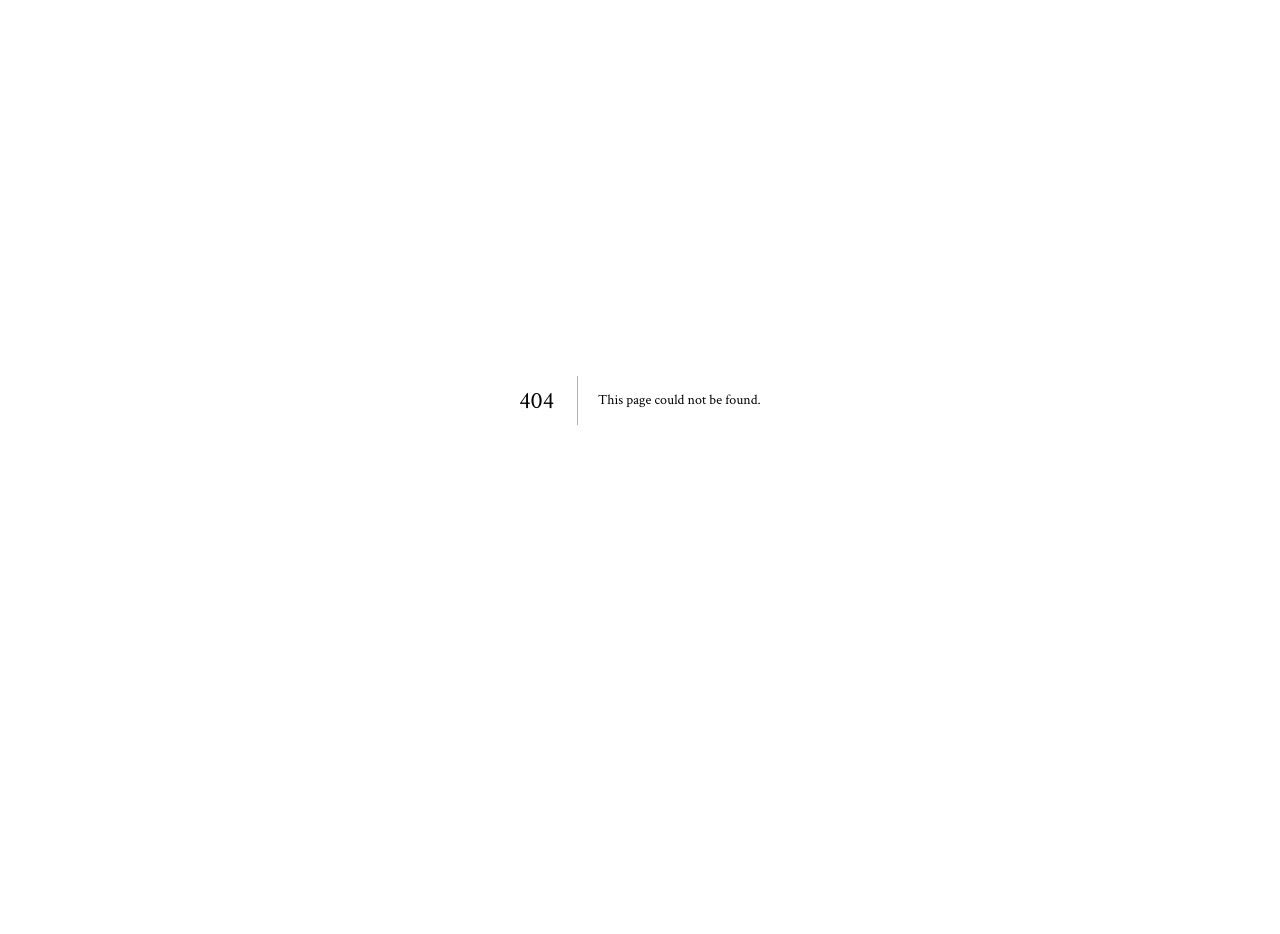
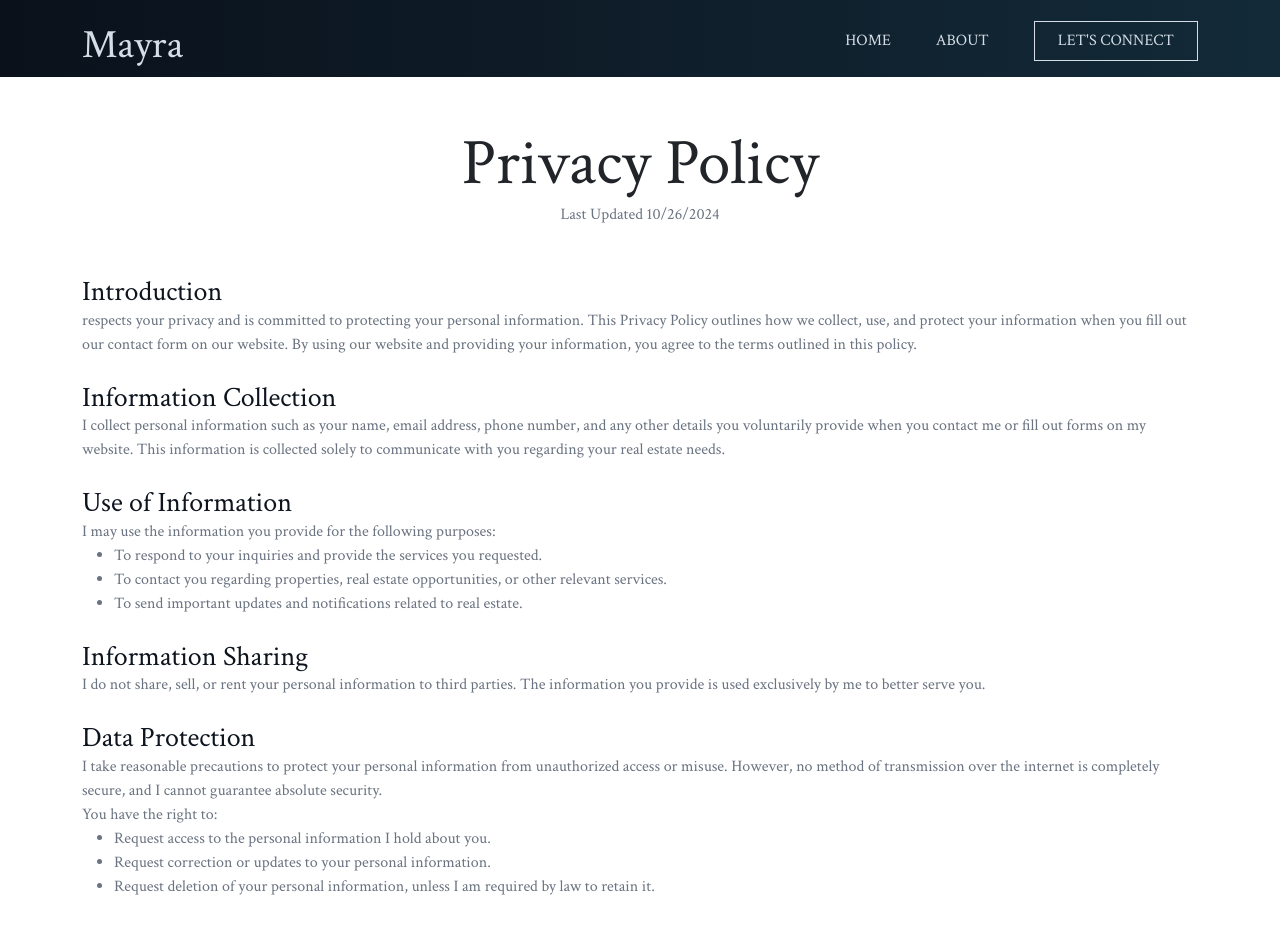
Before and after one commit to Panha-Sim/mayra-website, a Next.js app: page /privacyPolicy in a window 1280 px wide. Before the commit this address had no page. Shown: the top 934 px of the page. Before the commit the page ends 800 px from the top, so only its background shows below. Built offline with nearby package versions, Linux system fonts and the light colour scheme.

Commit message:
- Added privacy policy

```diff
--- a/src/app/contact/page.tsx
+++ b/src/app/contact/page.tsx
@@ -90,7 +90,7 @@ export default function Contact() {
         <section className="gradient-nav">
             <Nav/>
         </section>
-        <div className="mt-5 d-flex justify-content-center container">
+        <div className="d-flex justify-content-center container success-message">
             {IsSubmitted && <div className="success-card">Thank you! Your message has been received. I will get back to you shortly.</div>}
         </div>
         <div className="contact-container">
@@ -186,7 +186,7 @@ export default function Contact() {
                         <div className="privacy-policy-checkbox">
                             <div className="d-flex align-items-center">
                                 <input type="checkbox" onChange={e => setIsAgree(e.target.checked)} checked = {isAgree}/>
-                                <label className="mx-2">You agree to my <a href="/privacy-policy">privacy policy</a></label>
+                                <label className="mx-2">You agree to my <a href="/privacyPolicy">privacy policy</a></label>
                             </div>
                             {errors.isAgree && <p className="error"> {errors.isAgree} </p>}
                         </div>
--- a/src/app/globals.css
+++ b/src/app/globals.css
@@ -40,7 +40,7 @@
 }
 
 h1, h2,h3,h4,h5,h6, p{
-  margin:0 0 ;
+  margin:0 0 !important;
 }
 
 body {
--- a/src/app/layout.tsx
+++ b/src/app/layout.tsx
@@ -4,11 +4,10 @@ import 'bootstrap/dist/css/bootstrap.css';
 import type { Metadata } from 'next'
 
 export const metadata: Metadata = {
-  title: 'Expert Real Estate Guidance in Phoenix & Goodyear | Mayra Messer',
-  description: 'Expert Real Estate Guidance in Phoenix and Goodyear—Bilingual Support, Home Buying and Selling, with Local Insight and a Personal Touch in Every Real Estate Journey.',
-  keywords: 'Phoenix real estate, Goodyear real estate, home buying Phoenix, home buying Goodyear, bilingual real estate agent, local Phoenix real estate guidance, local Goodyear real estate guidance',
+  title: 'Bilingual Real Estate Expert in Phoenix, Goodyear, Laveen, Peoria, Avondale, Tolleson | Mayra Messer',
+  description: 'Discover expert real estate services with Mayra Messer in Phoenix, Goodyear, Laveen, Peoria, Avondale, and Tolleson. Bilingual support for home buying and selling, providing local insights and a personalized touch in every real estate transaction.',
+  keywords: 'Phoenix real estate, Goodyear real estate, Laveen real estate, Peoria real estate, Avondale real estate, Tolleson real estate, home buying Phoenix, home buying Goodyear, bilingual real estate agent, Phoenix home selling, Goodyear home selling, local real estate guidance, Mayra Messer real estate',
 }
-
 
 export default function RootLayout({
   children,
--- /dev/null
+++ b/src/app/privacyPolicy/page.tsx
@@ -0,0 +1,52 @@
+
+import Nav from "@/components/Nav"
+import "@/styles/privacyPolicy.css"
+
+export default function PrivacyPolicy() {
+    return (
+        <>
+            <section className="gradient-nav">
+                <Nav />
+            </section>
+            <div className="container mb-5 mt-5">
+
+                <div className="privacy-policy-title-container">
+                    <h1 className="privacy-policy-title">Privacy Policy</h1>
+                    <p className="text-body-dark">Last Updated 10/26/2024</p>
+                </div>
+
+                <div className="introduction mt-5">
+                    <h3 className="text-heading-dark">Introduction</h3>
+                    <p className="text-body-dark">respects your privacy and is committed to protecting your personal information. This Privacy Policy outlines how we collect, use, and protect your information when you fill out our contact form on our website. By using our website and providing your information, you agree to the terms outlined in this policy.</p>
+                </div>
+                <div className="introduction mt-4">
+                    <h3 className="text-heading-dark">Information Collection</h3>
+                    <p className="text-body-dark">I collect personal information such as your name, email address, phone number, and any other details you voluntarily provide when you contact me or fill out forms on my website. This information is collected solely to communicate with you regarding your real estate needs.</p>
+                </div>
+                <div className="introduction mt-4">
+                    <h3 className="text-heading-dark">Use of Information</h3>
+                    <p className="text-body-dark">I may use the information you provide for the following purposes:</p>
+                    <ul className="text-body-dark">
+                        <li>To respond to your inquiries and provide the services you requested.</li>
+                        <li>To contact you regarding properties, real estate opportunities, or other relevant services.</li>
+                        <li>To send important updates and notifications related to real estate.</li>
+                    </ul>
+                </div>
+                <div className="introduction mt-4">
+                    <h3 className="text-heading-dark">Information Sharing</h3>
+                    <p className="text-body-dark">I do not share, sell, or rent your personal information to third parties. The information you provide is used exclusively by me to better serve you.</p>
+                </div>
+                <div className="introduction mt-4">
+                    <h3 className="text-heading-dark">Data Protection</h3>
+                    <p className="text-body-dark">I take reasonable precautions to protect your personal information from unauthorized access or misuse. However, no method of transmission over the internet is completely secure, and I cannot guarantee absolute security.</p>
+                    <p className="text-body-dark">You have the right to:</p>
+                    <ul className="text-body-dark">
+                        <li>Request access to the personal information I hold about you.</li>
+                        <li>Request correction or updates to your personal information.</li>
+                        <li>Request deletion of your personal information, unless I am required by law to retain it.</li>
+                    </ul>
+                </div>
+            </div>
+        </>
+    )
+}
--- a/src/components/FindingPerfectHome.tsx
+++ b/src/components/FindingPerfectHome.tsx
@@ -14,14 +14,14 @@ export default function FindingPerfectHome(){
                     <div className="find-perfect-home-text">
                         <h1>Your Partner in Finding the Perfect Home.</h1>
                         <p>Passionate about real estate and deeply committed to helping families find their dream homes, I'm here to guide you through every step of your residential journey. As a bilingual agent fluent in English and Spanish, I ensure clear communication throughout our partnership to achieve your goals.</p>
-                        <Button slug="listings" name="VIEW LISTING"/>
+                        <Button type="primary" slug="listings" name="VIEW LISTING"/>
                     </div>
 
                 </div>
                 <div className="col-lg-12 col-xl-6 image-container">
 
                     <Image
-                    className="maryraPortrait"
+                    className="mayraPortrait"
                     priority
                     src={MayraPortrait}
                     alt="Mayra Portrait"
--- a/src/components/LetsWorkTogether.tsx
+++ b/src/components/LetsWorkTogether.tsx
@@ -10,7 +10,7 @@ export default function LetsWorkTogether() {
                     <div className="work-together-text">
                         <h1>LET’S GET TO WORK TOGETHER</h1>
                         <p>Ready to turn your real estate dreams into reality? With years of experience volunteering in my children's school PTA and helping families with income taxes, I've learned the true value of communication and dedication. Partner with me, and I'll bring the same care and responsibility to make every step of your journey seamless and successful. Let's make it happen!</p>
-                        <Button name="GET IN TOUCH" slug="contact"/>
+                        <Button type="primary" name="GET IN TOUCH" slug="contact"/>
                     </div>
                 </div>
             </div>
--- a/src/controls/Button.tsx
+++ b/src/controls/Button.tsx
@@ -1,5 +1,4 @@
 import "@/styles/button.css"
-import { cookies } from "next/headers";
 import Link from 'next/link'
 
 export default function Button(props:any){
--- /dev/null
+++ b/src/styles/PrivacyPolicy.css
@@ -0,0 +1,16 @@
+.gradient-nav {
+    background-image: linear-gradient(to right, #0A111B, #132A38);
+}
+.container .privacy-policy-title {
+    font-size: 50px !important;
+}
+
+.privacy-policy-title-container {
+    text-align: center;
+}
+
+@media screen and (min-width: 576px) {
+    .container .privacy-policy-title {
+        font-size: 65px !important;
+    }
+}
```
Also changed, not shown: src/app/listings/HousingList.json (+10 -0 lines), src/styles/contact.css (+14 -1 lines), public/5713 N 71ST AVE.jpg (added).
